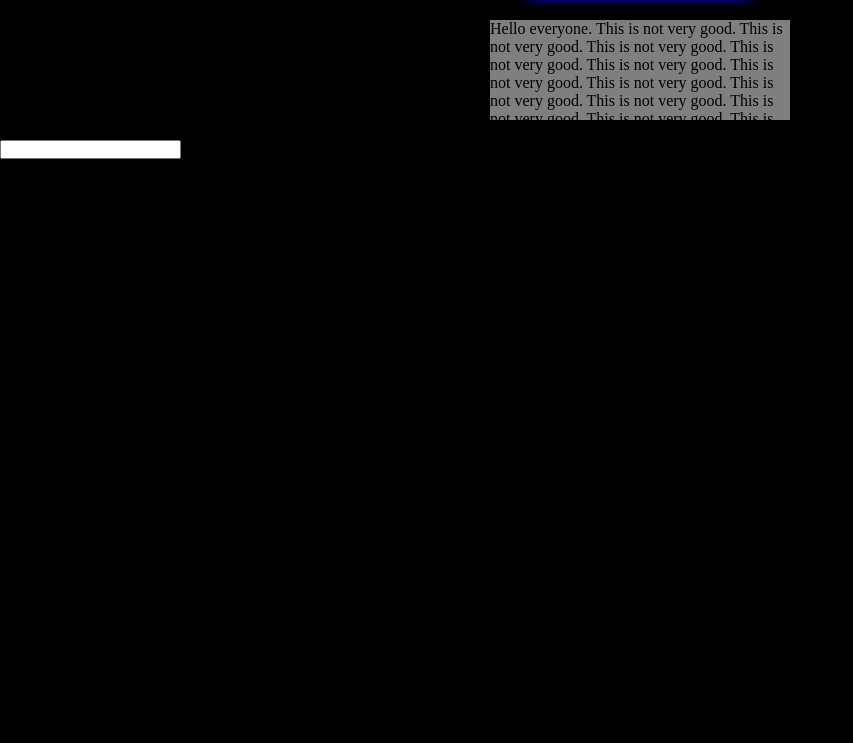
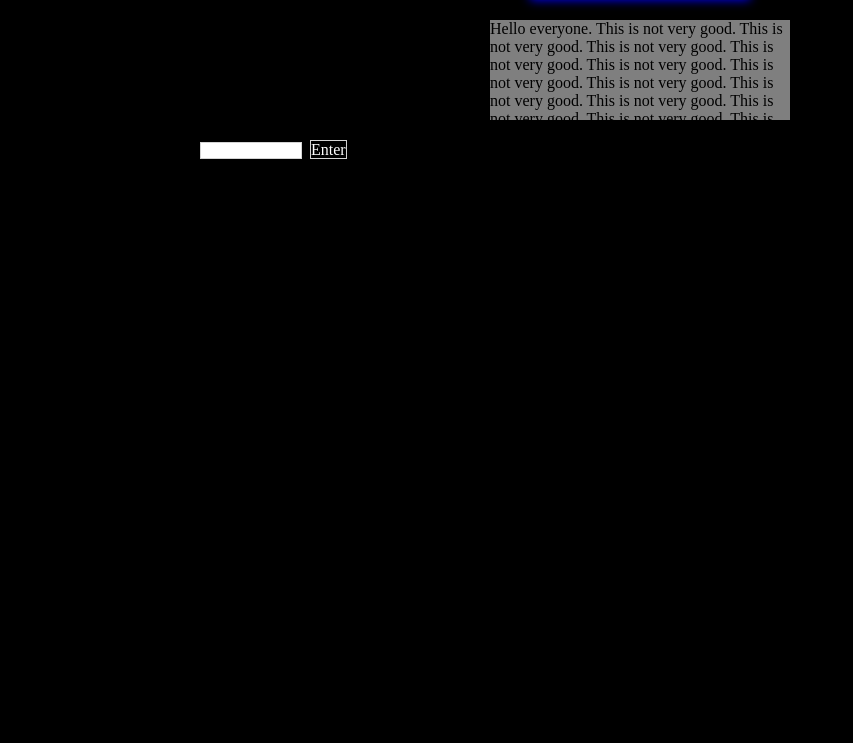
Before and after one commit to RealSmileyguy/RealSmileyguy.github.io, a plain HTML site: page index.html in a window 1280 px wide. Shown: the part 57-800 px from the top of the page, without its empty margins (0-853 px from the left). Drawn offline with nearby package versions, Linux system fonts and the light colour scheme.

Commit message:
Update stylesheet.css

```diff
--- a/stylesheet.css
+++ b/stylesheet.css
@@ -2,29 +2,26 @@
     margin: 0;
     padding: 0;
 }
-
-        body{
+body {
     background-color: black;
 }
-
 h1 {
     margin-top: 20px;
     color: red;
     text-align: center;
+    overflow: hidden;
     width: 200px;
     margin: 0 auto;
     background-color: black;
     box-shadow: 0 10px 10px 10px blue;
     transition: all 300ms ease-in;
 }
-
 h1:hover {
     background-color: yellow;
     color: black;
     box-shadow: 0 0 3px 3px blue;
     -webkit-transform:translateY(20px);
 }
-
 p {
     width: 300px;
     height: 100px;
@@ -35,7 +32,22 @@
     transition: all 300ms ease-in;
     margin: 40px auto 20px;
 }
-
 p:hover {
     opacity: 1;
 }
+.input_button{
+    color: white;
+    border: 1px solid lightgray;
+    width: 50px;
+    text-align: center;
+    cursor: pointer;
+    margin: 2px 2px;
+}
+.input1, .input_button {
+    display: inline;
+}
+.input1{
+    border: 1px solid lightgray;
+    width: 100px;
+    margin: 2px 2px 2px 200px;
+}
```
Lines whose indentation alone changed are shown as unchanged.
